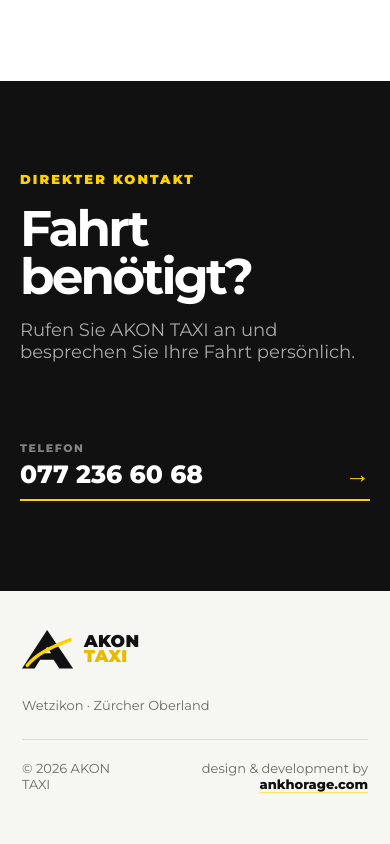
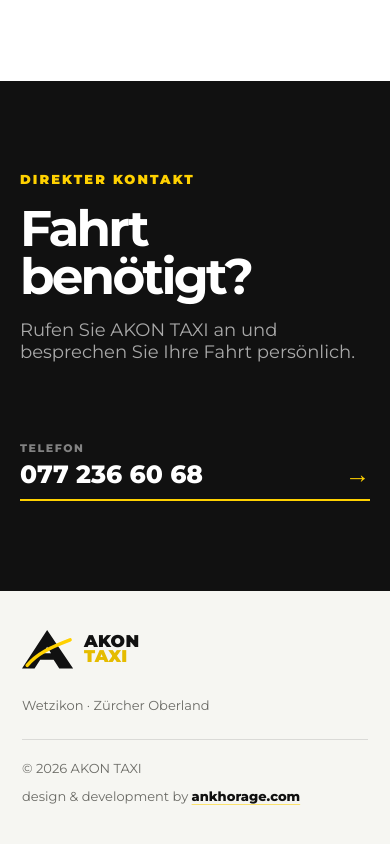
Before and after one commit to ankhorage/ch-akontaxi, a Next.js app: page / in a window 390 px wide. Shown: the part 2796-3640 px from the top of the page. Built offline with nearby package versions, Linux system fonts and the light colour scheme.

Commit message:
fix: align mobile footer metadata

```diff
--- a/src/app/globals.css
+++ b/src/app/globals.css
@@ -649,11 +649,12 @@
 
   .site-footer__bottom {
     align-items: start;
-    gap: 18px;
+    flex-direction: column;
+    gap: 12px;
   }
 
   .site-footer__credit {
-    text-align: right;
+    text-align: left;
   }
 
   .mobile-call {
```
